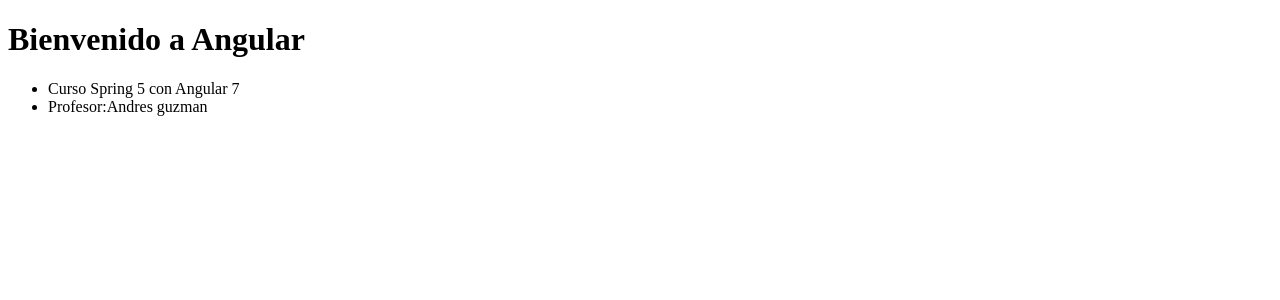
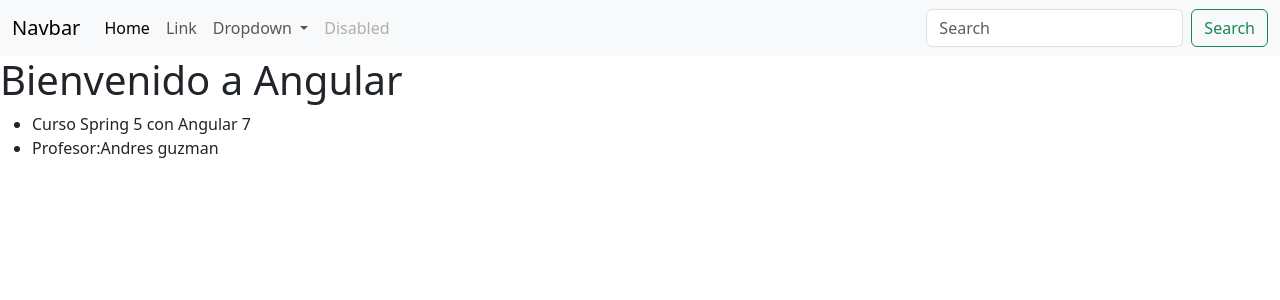
Before and after one commit to VeraBeltran-MiguelAngel/clientes-app, an Angular app: page / in a window 1280 px wide. Shown: the top 300 px of the page. Built offline with nearby package versions, Linux system fonts and the light colour scheme.

Commit message:
Cambios video 311
Se agregan las librerias de bootstrap en el index.html y
se crea menu navbar en el appcomponent.html

```diff
--- a/src/app/app.component.html
+++ b/src/app/app.component.html
@@ -1,3 +1,63 @@
+<!--Menu de navegacion-->
+
+<nav class="navbar navbar-expand-lg bg-body-tertiary">
+  <div class="container-fluid">
+    <a class="navbar-brand" href="#">Navbar</a>
+    <button
+      class="navbar-toggler"
+      type="button"
+      data-bs-toggle="collapse"
+      data-bs-target="#navbarSupportedContent"
+      aria-controls="navbarSupportedContent"
+      aria-expanded="false"
+      aria-label="Toggle navigation"
+    >
+      <span class="navbar-toggler-icon"></span>
+    </button>
+    <div class="collapse navbar-collapse" id="navbarSupportedContent">
+      <ul class="navbar-nav me-auto mb-2 mb-lg-0">
+        <li class="nav-item">
+          <a class="nav-link active" aria-current="page" href="#">Home</a>
+        </li>
+        <li class="nav-item">
+          <a class="nav-link" href="#">Link</a>
+        </li>
+        <li class="nav-item dropdown">
+          <a
+            class="nav-link dropdown-toggle"
+            href="#"
+            role="button"
+            data-bs-toggle="dropdown"
+            aria-expanded="false"
+          >
+            Dropdown
+          </a>
+          <ul class="dropdown-menu">
+            <li><a class="dropdown-item" href="#">Action</a></li>
+            <li><a class="dropdown-item" href="#">Another action</a></li>
+            <li><hr class="dropdown-divider" /></li>
+            <li><a class="dropdown-item" href="#">Something else here</a></li>
+          </ul>
+        </li>
+        <li class="nav-item">
+          <a class="nav-link disabled" aria-disabled="true">Disabled</a>
+        </li>
+      </ul>
+      <form class="d-flex" role="search">
+        <input
+          class="form-control me-2"
+          type="search"
+          placeholder="Search"
+          aria-label="Search"
+        />
+        <button class="btn btn-outline-success" type="submit">Search</button>
+      </form>
+    </div>
+  </div>
+</nav>
+
+<!--Encabezado-->
+
 <h1>
   {{ title }}
 </h1>
--- a/src/index.html
+++ b/src/index.html
@@ -1,13 +1,40 @@
-<!doctype html>
+<!DOCTYPE html>
 <html lang="en">
   <head>
-  <meta charset="utf-8">
+    <meta charset="utf-8" />
     <title>ClientesApp</title>
-  <base href="/">
-  <meta name="viewport" content="width=device-width, initial-scale=1">
-  <link rel="icon" type="image/x-icon" href="favicon.ico">
+    <base href="/" />
+    <meta name="viewport" content="width=device-width, initial-scale=1" />
+    <link rel="icon" type="image/x-icon" href="favicon.ico" />
+
+    <!--Bootstrap-->
+    <link
+      href="https://cdn.jsdelivr.net/npm/bootstrap@5.3.2/dist/css/bootstrap.min.css"
+      rel="stylesheet"
+      integrity="sha384-T3c6CoIi6uLrA9TneNEoa7RxnatzjcDSCmG1MXxSR1GAsXEV/Dwwykc2MPK8M2HN"
+      crossorigin="anonymous"
+    />
   </head>
   <body>
     <app-root></app-root>
+
+    <!--Para evitar errores en concola del navegador por usar js compilado (TypeS)-->
+    <script
+      src="https://cdn.jsdelivr.net/npm/@popperjs/core@2.11.8/dist/umd/popper.min.js"
+      integrity="sha384-I7E8VVD/ismYTF4hNIPjVp/Zjvgyol6VFvRkX/vR+Vc4jQkC+hVqc2pM8ODewa9r"
+      crossorigin="anonymous"
+    ></script>
+    <script
+      src="https://cdn.jsdelivr.net/npm/bootstrap@5.3.2/dist/js/bootstrap.min.js"
+      integrity="sha384-BBtl+eGJRgqQAUMxJ7pMwbEyER4l1g+O15P+16Ep7Q9Q+zqX6gSbd85u4mG4QzX+"
+      crossorigin="anonymous"
+    ></script>
+
+    <!--Boostrap-->
+    <script
+      src="https://cdn.jsdelivr.net/npm/bootstrap@5.3.2/dist/js/bootstrap.bundle.min.js"
+      integrity="sha384-C6RzsynM9kWDrMNeT87bh95OGNyZPhcTNXj1NW7RuBCsyN/o0jlpcV8Qyq46cDfL"
+      crossorigin="anonymous"
+    ></script>
   </body>
 </html>
```
Lines whose indentation alone changed are shown as unchanged.
